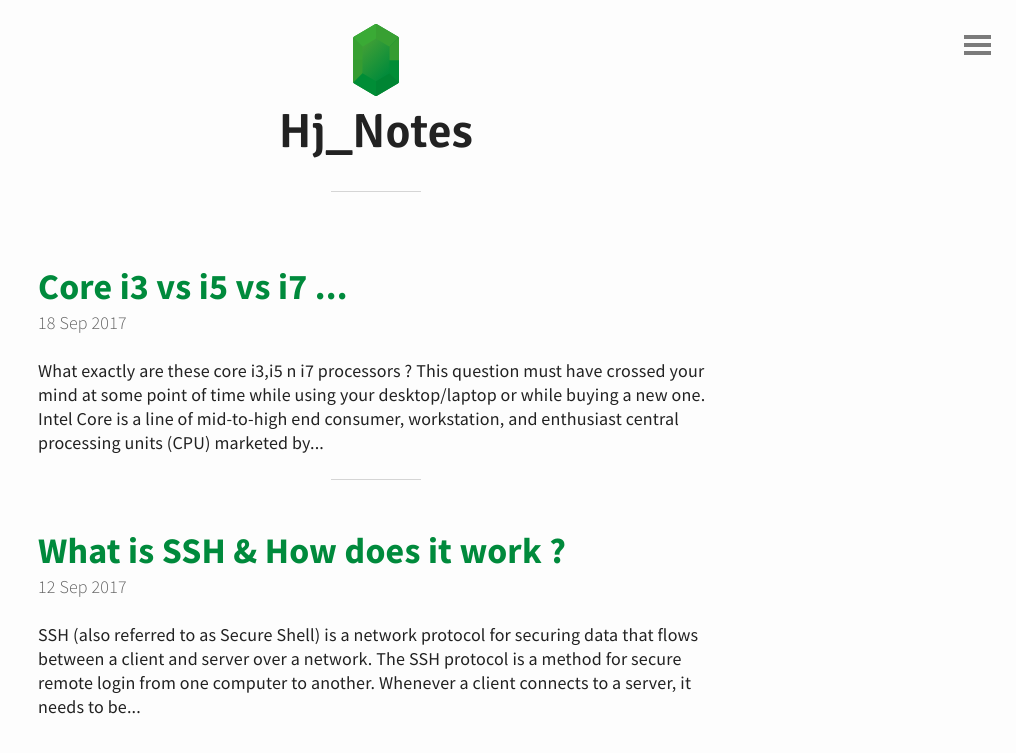
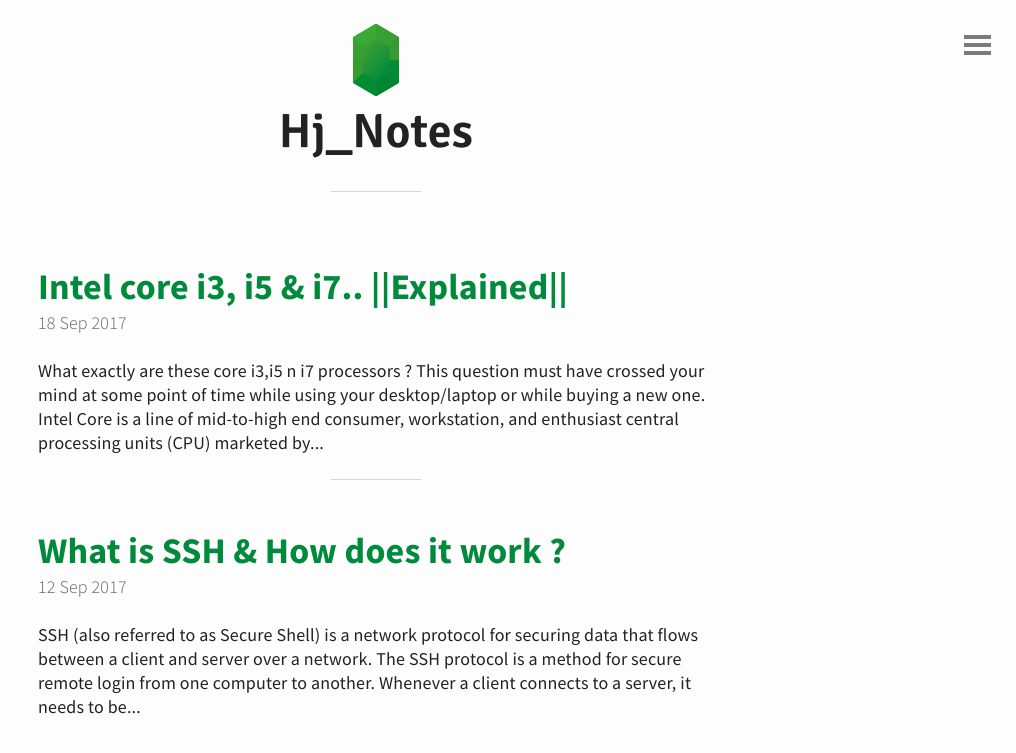
Before and after one commit to Harshit2609/Harshit2609.github.io, a Jekyll site: the page built from index.html, in a window 1280 px wide. Shown: the top 753 px of the page, without its empty margins (264-1280 px from the left). Built offline with Jekyll 4.4.1, drawn with Linux system fonts in a browser that asks for light colours; the list of posts is cut into pages by our own code.

Commit message:
blog 2 posted

```diff
--- a/_posts/2017-09-18-Blog#2.md
+++ b/_posts/2017-09-18-Blog#2.md
@@ -1,5 +1,5 @@
 ---
-title: Core i3 vs i5 vs i7 ...
+title: Intel core i3, i5 & i7.. ||Explained||
 ---
 
 
@@ -45,12 +45,14 @@ corresponds to more number of operations taking place simultaneously.
 ``Cache Size``  : Apart from Hyper-Threading and Turbo Boost, the one other major difference in the Core line-up is Cache Size. Cache is basically a smaller and faster memory, closer to a processor core, which stores copies of the data from frequently used main memory locations. Larger the size of cache in the processor, the faster the speed. The Core i3 series typically has up to 3 MB of cache. The Core i5 series has between 3 MB and 6 MB of cache. The Core i7 series has between 4 MB and 8 MB of cache.
 
 **So, which one should you buy ?**<br />
+<br />
 -Core i3 processors aren’t as fast or powerful as Core i5 processors, but they’re more than capable of running the vast majority of standard computer programs with ease, i.e. they are sufficiently powerful for any casual user.<br />
 
 -If you plan to use your computer for high-end 3D gaming, media editing, or 4K video playback, you want all the processing power you can get. The extra expense and power draw of a Core i5 processor is worth the upgrade, especially when paired with more powerful components like extra RAM or a discrete graphics card. </br>
 
 -A Core i7 makes sense only for users who don’t mind paying a premium for more power, or users who often run extremely demanding software. It provides the best graphics, speed, power and overall performance. It's basically the best CPUs you can have, regardless of how extreme you are.
 
-**My 2 Cents on the topic -**
-For most of the users, an i5 processor would be the best bang for the buck. Apart from its support for daily routines such as browsing or creating and editing Microsoft Office documents, Core i5 works well for gaming and heavy usage, which involves using many applications at the same time without experiencing glitches or freezing.<br />
+**My 2 Cents on the topic -**<br />
+</br>
+For most of the users, an i5 processor would be the best bang for the buck. Apart from its support for daily routines such as browsing or creating and editing Microsoft Office documents, Core i5 works well for gaming and heavy usage, which involves using many applications at the same time without experiencing glitches or freezing.
 It is also very good when it comes to programming and normal editing tasks.
```
